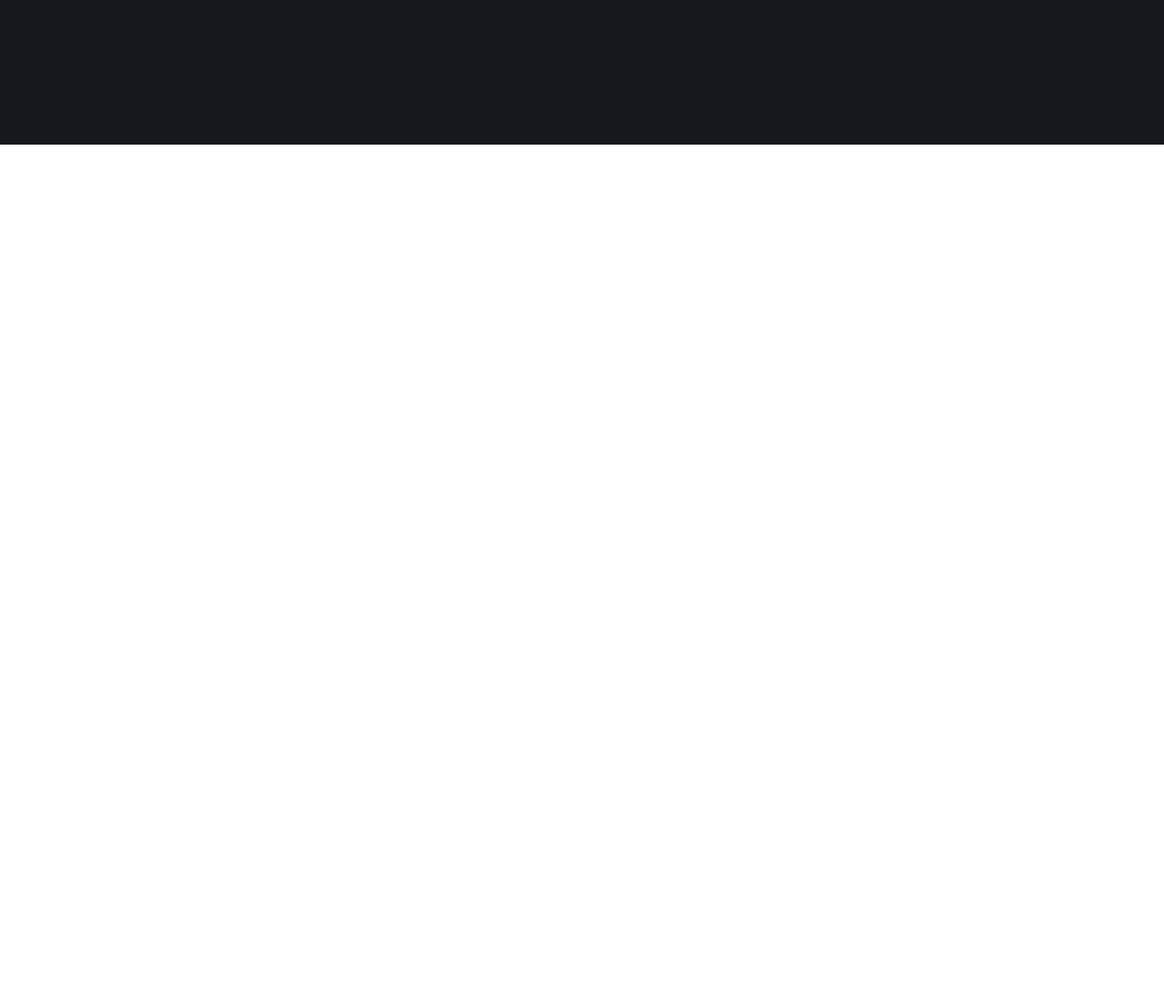
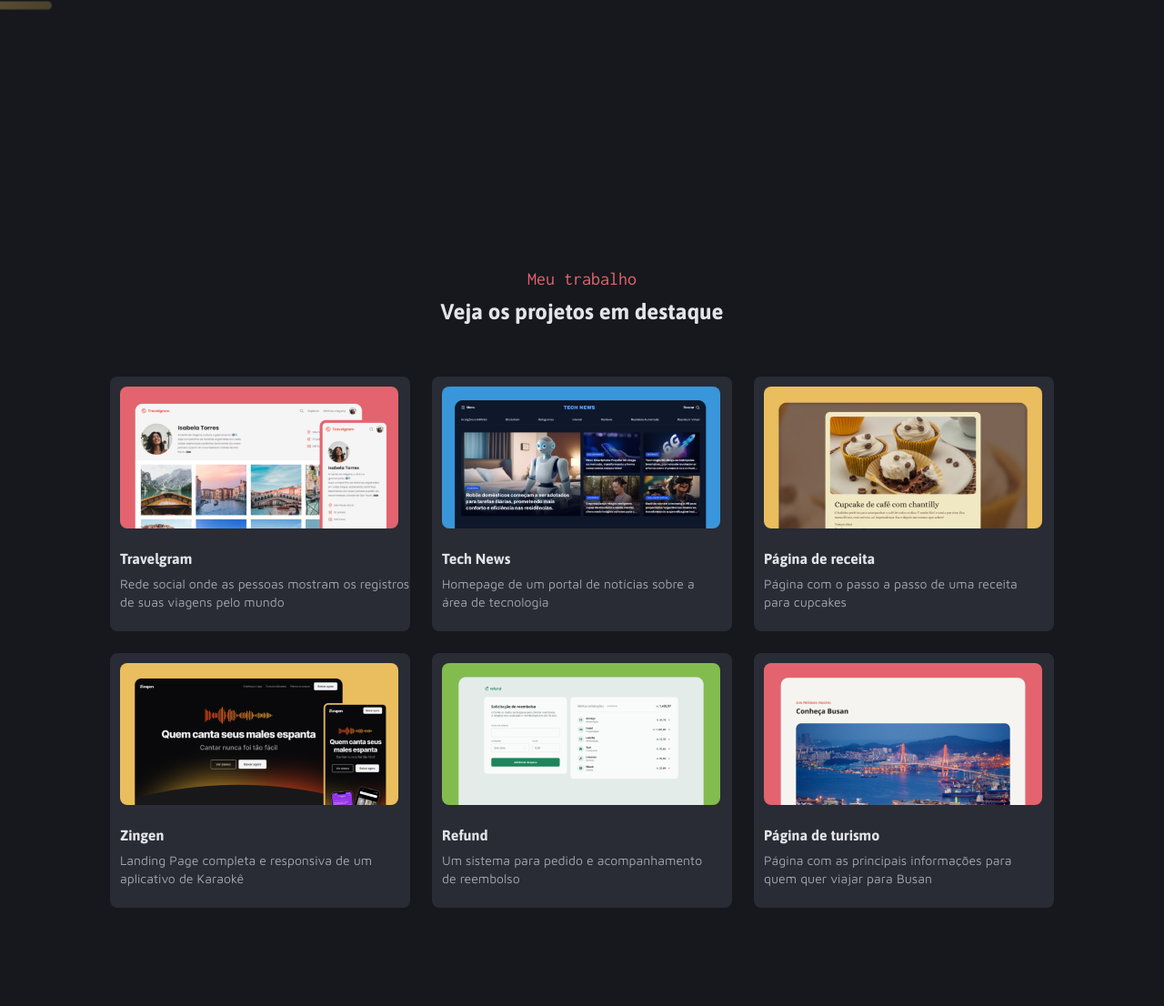
Before and after one commit to wesley-wmb/Full-Stack-Portifolio-Dev, a plain HTML site: page index.html in a window 1280 px wide. Shown: the part 578-1684 px from the top of the page at 91% size. Before the commit the page ends 800 px from the top, so only its background shows below. Drawn offline with Linux system fonts and the light colour scheme.

Commit message:
finalizando a sessão de projetos

```diff
--- a/index.html
+++ b/index.html
@@ -33,8 +33,6 @@
           <h1 class="h1-asap">Desenvolvedor Fullstack</h1>
           <p id="des" class="font-maven">Transformo necessidades em aplicações reais, evolventes e funcionais. Desenvolvo sistemas através da <br>minha paixão pela tecnologia, contribuindo com soluções inovadoras e eficazes para desafios complexos.</p>
         </div>
-
-
       </header>
       <div id="tag">
       <p id="github-tag"><img src="assets/github.png" alt="icone github">GitHub</p>
@@ -46,6 +44,44 @@
       </div>
       <span id="seta"></span>
     </section>
+    <section id="projects">
+      <header>
+        <p>Meu trabalho</p>
+        <h2>Veja os projetos em destaque</h2>
+      </header>
+      <div id="cards" class="grid">
+        <div class="sites">
+          <img src="assets/Thumbnail_Project-01.png" alt="">
+          <h3>Travelgram</h3>
+          <p>Rede social onde as pessoas mostram os registros de suas viagens pelo mundo</p>
+        </div>
+        <div class="sites">
+          <img src="assets/Thumbnail_Project-02.png" alt="">
+          <h3>Tech News</h3>
+          <p>Homepage de um portal de notícias sobre a <br> área de tecnologia</p>
+        </div>
+        <div class="sites">
+          <img src="assets/Thumbnail_Project-03.png" alt="">
+          <h3>Página de receita</h3>
+          <p>Página com o passo a passo de uma receita <br>para cupcakes</p>
+        </div>
+        <div class="sites">
+          <img src="assets/Thumbnail_Project-04.png" alt="">
+          <h3>Zingen</h3>
+          <p>Landing Page completa e responsiva de um aplicativo de Karaokê</p>
+        </div>
+        <div class="sites">
+          <img src="assets/Thumbnail_Project-05.png" alt="">
+          <h3>Refund</h3>
+          <p>Um sistema para pedido e acompanhamento<br> de reembolso </p>
+        </div>
+        <div class="sites">
+          <img src="assets/Thumbnail_Project-06.png" alt="">
+          <h3>Página de turismo</h3>
+          <p>Página com as principais informações para <br>quem quer viajar para Busan</p>
+        </div>
+      </div>
+    </section>
   </main>
 </body>
 </html>
--- a/style/global.css
+++ b/style/global.css
@@ -32,17 +32,13 @@
 
 
 body{
-  max-width: 1366px;
-  background-image: url(/assets/Background_Intro.png);
+  /* max-width: 1366px; */
+  margin: auto;
+  /* background-image: url(/assets/Background_Intro.png);
   background-repeat: no-repeat;
-  background-size: cover;
-  margin: auto;
-
+  background-size: cover; */
 }
 
 main{
-  /* max-width: 1040px; */
-  /* height: 500px; */
-  /* border: solid; */
   margin: auto;
 }
--- a/style/header.css
+++ b/style/header.css
@@ -1,11 +1,13 @@
 header{
-  margin-top: 120px;
+  /* margin-top: 120px; */
+  padding-top: 120px;
 }
 #profile{
   /* border: solid; */
   justify-self: center;
   position: relative;
   margin-bottom: 56px;
+
 }
 
 #border{
@@ -19,14 +21,15 @@ header{
 
 #code{
   background-image: url(/assets/Code.svg);
+  background-repeat: no-repeat;
   z-index: 2;
-  width: 32px;
-  height: 32px;
+  width: 35px;
+  height: 35px;
   display: block;
   position: absolute;
   background-size: contain;
   top: 70%;
-  left: 70%;
+  left: 68%;
 }
 
 .img{
@@ -112,10 +115,21 @@ header{
 
 #seta{
   background-image: url(/assets/CaretDoubleDown.png);
+  background-repeat: no-repeat;
+  background-position: center;
   width: 32px;
   height: 32px;
   display: block;
-  margin-top: 94px;
-  margin-bottom: 57px;
+  margin-top: 85px;
+  padding: 57px;
   justify-self: center;
+
 }
+
+#info{
+  background-image: url(/assets/Background_Intro.png);
+  background-repeat: no-repeat;
+  background-size: cover;
+  background-position: center;
+  justify-content: center;
+}
--- a/style/index.css
+++ b/style/index.css
@@ -1,3 +1,4 @@
 @import url(global.css);
 @import url(utility.css);
 @import url(header.css);
+@import url(projects.css);
--- /dev/null
+++ b/style/projects.css
@@ -0,0 +1,55 @@
+#projects{
+  background-color: var(--gray-500);
+}
+
+header{
+  text-align: center;
+  p{
+    font: var(--subtitle);
+    color: var(--red);
+    margin-bottom: 10px;
+  }
+  h2{
+    font: var(--text-md);
+    color: var(--gray-100);
+    margin-bottom: 56px;
+  }
+}
+
+#cards{
+  justify-content: center;
+  padding-bottom: 114px;
+  h3{
+    font: var(--text-sm);
+    color: var( --gray-100);
+    margin-left: 11px;
+    margin-bottom: 8px;
+  }
+  p{
+    font: var(--text-smm);
+    color: var( --gray-200);
+    opacity: 80%;
+    margin-left: 11px;
+  }
+  img{
+    width: 306px;
+    height: 156px;
+    object-fit: cover;
+    border-radius: 8px;
+    margin-left: 11px;
+    margin-right: 11px;
+    margin-top: 11px;
+    margin-bottom: 20px;
+  }
+}
+
+.sites{
+  /* border: solid white 1px; */
+  border-radius: 8px;
+  /* place-items: center ; */
+
+  width: 330px;
+  height: 280px;
+  background-color:var(--gray-400);
+
+}
--- a/style/utility.css
+++ b/style/utility.css
@@ -13,3 +13,9 @@
   font: var(--text-smm);
   color: var( --gray-300);
 }
+
+.grid{
+  display: grid;
+  grid-template-columns: 330px 330px 330px;
+  gap: 24px;
+}
```
Lines whose indentation alone changed are shown as unchanged.
